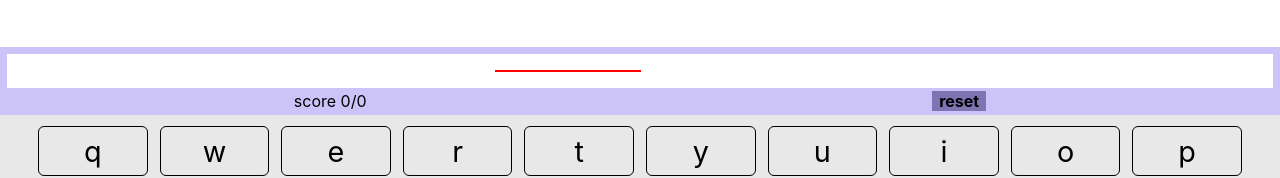
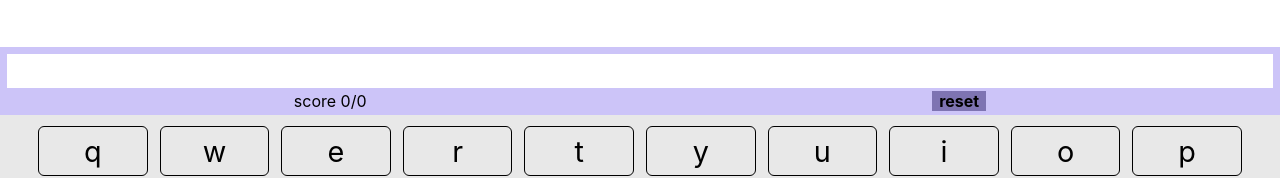
Before and after one commit to JustinDudley/thimble, a React (Create React App) app: page /typingPage in a window 1280 px wide. Shown: the part 349-527 px from the top of the page. Built offline with nearby package versions, Linux system fonts and the light colour scheme.

Commit message:
set maxSentenceLength and min-width appropriately so that the sentence should never come close to the width of its containing div

```diff
--- a/src/routes/TypingPage/components/UserConsole/style.module.css
+++ b/src/routes/TypingPage/components/UserConsole/style.module.css
@@ -15,14 +15,12 @@
 }
 
 .farLeft {
-   /* ensure width is bigger than string is long */
    display: flex;
    flex-direction: row;
    justify-content: flex-end;
-   min-width: 9rem;
-   color: red;
-   border: 1px solid red;
-   /* default font-size is 1rem, apparently/probably */
+   /* default font-size is 1rem, it seems */
+   /* ensure min-width is wider than maxSentenceLength is long. Currently, having min-width (9rem) be half the "size" of maxSentenceLength (18) is just barely safe, unless you type in a bunch of m's or w's. So, let's make the min-width be 3 times the size of maxSentenceLength, just to be ridiculously safe  */
+   min-width: 300rem;
 }
 
 .userSentence {
--- a/src/routes/TypingPage/components/WholeKey/index.tsx
+++ b/src/routes/TypingPage/components/WholeKey/index.tsx
@@ -68,7 +68,7 @@ export const WholeKey: React.FC<WholeKeyProps> = ({
    typedSentence,
    setTypedSentence,
 }) => {
-   const maxSentenceLength = 12;
+   const maxSentenceLength = 100;
    const miniBoxIds = [0, 1, 2, 3, 4, 5, 6, 7, 8];
    const [keyCounter, setKeyCounter] = useState(0);
    const [gradientRecord, setGradientRecord] = useState([
```
